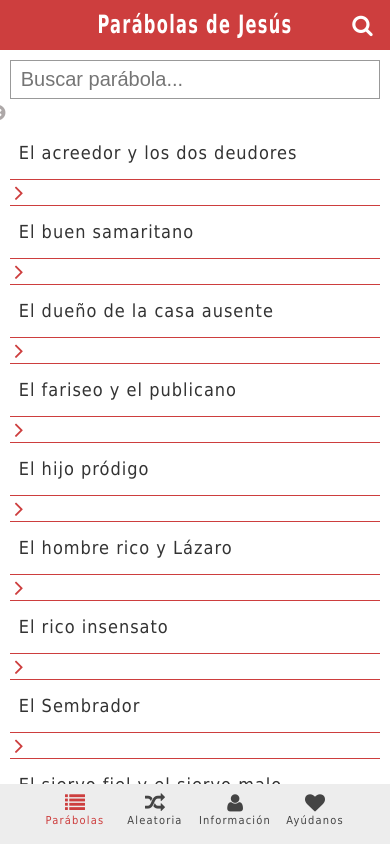
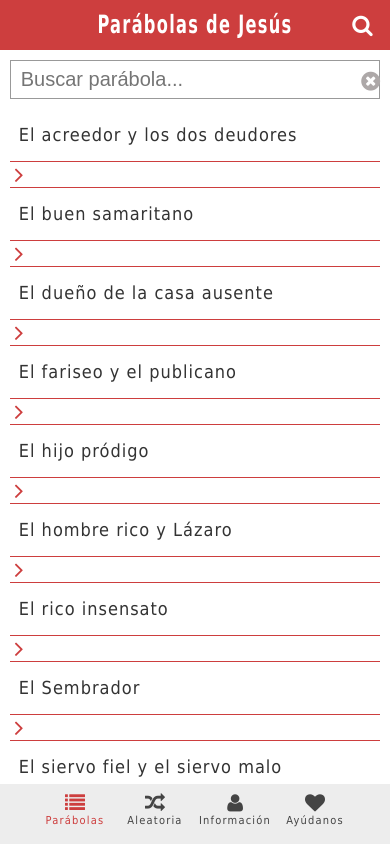
Before and after one commit to aldeacms/app-parabolas-ios, a plain HTML site: page index.html in a window 390 px wide. Both pictures are taken after a click on the link 362 px from the left and 25 px from the top of the page. Drawn offline with Linux system fonts and the light colour scheme; some packages are replaced by stand-ins of ours.

Commit message:
css boton

```diff
--- a/style.css
+++ b/style.css
@@ -86,9 +86,10 @@ html,body{
 }
 #divBusqueda i{
 	color:#ada8a8;
-	position:relative;
-	top:5px;
+	position:absolute;
+	top:70px;
 	right:10px;
+	font-size:22px;
 }
 #busqueda{
 	color: #333;
```
